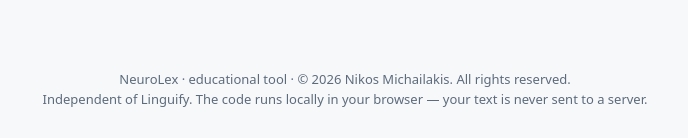
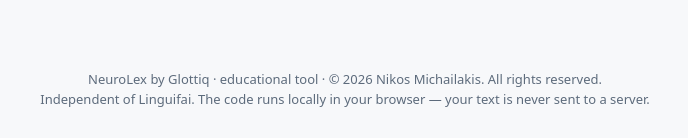
Before and after one commit to NMichailakis/NeuroLex, a plain HTML site: page index.html in a window 1280 px wide. Shown: the part 1437-1575 px from the top of the page, 295-983 px from the left. Drawn offline with Linux system fonts and the light colour scheme.

Commit message:
Add "by Glottiq" branding
Co-Authored-By: Claude Opus 5.5 <noreply@anthropic.com>
Claude-Session: https://claude.ai/code/session_018khGjzV5knpwR9PrSWmBJN

```diff
--- a/index.html
+++ b/index.html
@@ -3,7 +3,7 @@
 <head>
 <meta charset="utf-8">
 <meta name="viewport" content="width=device-width, initial-scale=1">
-<title>NeuroLex</title>
+<title>NeuroLex · by Glottiq</title>
 <meta name="author" content="Nikos Michailakis">
 <meta name="copyright" content="© 2026 Nikos Michailakis. All rights reserved.">
 <style>
@@ -13,6 +13,7 @@
 body{margin:0;font:16px/1.55 system-ui,-apple-system,Segoe UI,Roboto,sans-serif;background:var(--bg);color:var(--ink)}
 header{display:flex;gap:20px;align-items:center;padding:14px 20px;border-bottom:1px solid var(--line);background:var(--card);position:sticky;top:0}
 header strong{font-size:18px;margin-right:auto}
+header strong small{font-size:12px;font-weight:600;color:var(--muted);margin-left:6px;letter-spacing:.03em}
 header a{color:var(--muted);text-decoration:none;font-size:14px}
 header a:hover{color:var(--accent)}
 main{max-width:860px;margin:0 auto;padding:24px 16px 48px}
@@ -44,7 +45,7 @@ footer{text-align:center;font-size:13px;color:var(--muted);padding:0 16px 32px}
 </head>
 <body>
 <header>
-  <strong>NeuroLex</strong>
+  <strong>NeuroLex<small>by Glottiq</small></strong>
   <a href="#tool" data-i18n="nav_tool">Εργαλείο</a>
   <a href="#how" data-i18n="nav_how">Πώς μετρά</a>
   <a href="#limits" data-i18n="nav_limits">Όρια</a>
@@ -98,7 +99,7 @@ footer{text-align:center;font-size:13px;color:var(--muted);padding:0 16px 32px}
   </ol>
 </section>
 </main>
-<footer><span data-i18n="f1">NeuroLex · εκπαιδευτικό εργαλείο · © 2026 Νίκος Μιχαηλάκης. Με επιφύλαξη παντός δικαιώματος.</span><br><span data-i18n="f2">Ανεξάρτητο από το Linguify. Ο κώδικας τρέχει τοπικά στον browser — το κείμενο δεν στέλνεται σε διακομιστή.</span></footer>
+<footer><span data-i18n="f1">NeuroLex by Glottiq · εκπαιδευτικό εργαλείο · © 2026 Νίκος Μιχαηλάκης. Με επιφύλαξη παντός δικαιώματος.</span><br><span data-i18n="f2">Ανεξάρτητο από το Linguifai. Ο κώδικας τρέχει τοπικά στον browser — το κείμενο δεν στέλνεται σε διακομιστή.</span></footer>
 
 <!-- © 2026 Nikos Michailakis. All rights reserved. NeuroLex source code and text may not be copied, modified or redistributed without written permission. -->
 <script>
@@ -216,8 +217,8 @@ const UI = {
     l3:"Σύγκριση με ομόλογη ομάδα (ηλικία, εκπαίδευση, γλώσσα) — όχι με απόλυτα κατώφλια.",
     l4:"Δεύτερο δείγμα πριν από οποιαδήποτε ερευνητική ερμηνεία.",
     l5:"Κλινική εκτίμηση ανήκει σε επαγγελματίες υγείας, όχι σε αυτή την εφαρμογή.",
-    f1:"NeuroLex · εκπαιδευτικό εργαλείο · © 2026 Νίκος Μιχαηλάκης. Με επιφύλαξη παντός δικαιώματος.",
-    f2:"Ανεξάρτητο από το Linguify. Ο κώδικας τρέχει τοπικά στον browser — το κείμενο δεν στέλνεται σε διακομιστή.",
+    f1:"NeuroLex by Glottiq · εκπαιδευτικό εργαλείο · © 2026 Νίκος Μιχαηλάκης. Με επιφύλαξη παντός δικαιώματος.",
+    f2:"Ανεξάρτητο από το Linguifai. Ο κώδικας τρέχει τοπικά στον browser — το κείμενο δεν στέλνεται σε διακομιστή.",
     toggle:"EN"
   },
   en: {
@@ -247,8 +248,8 @@ const UI = {
     l3:"Compare with a matched group (age, education, language) — not with absolute thresholds.",
     l4:"A second sample before any research interpretation.",
     l5:"Clinical assessment belongs to healthcare professionals, not to this application.",
-    f1:"NeuroLex · educational tool · © 2026 Nikos Michailakis. All rights reserved.",
-    f2:"Independent of Linguify. The code runs locally in your browser — your text is never sent to a server.",
+    f1:"NeuroLex by Glottiq · educational tool · © 2026 Nikos Michailakis. All rights reserved.",
+    f2:"Independent of Linguifai. The code runs locally in your browser — your text is never sent to a server.",
     toggle:"ΕΛ"
   }
 };
```
Also changed, not shown: 1 other file.
